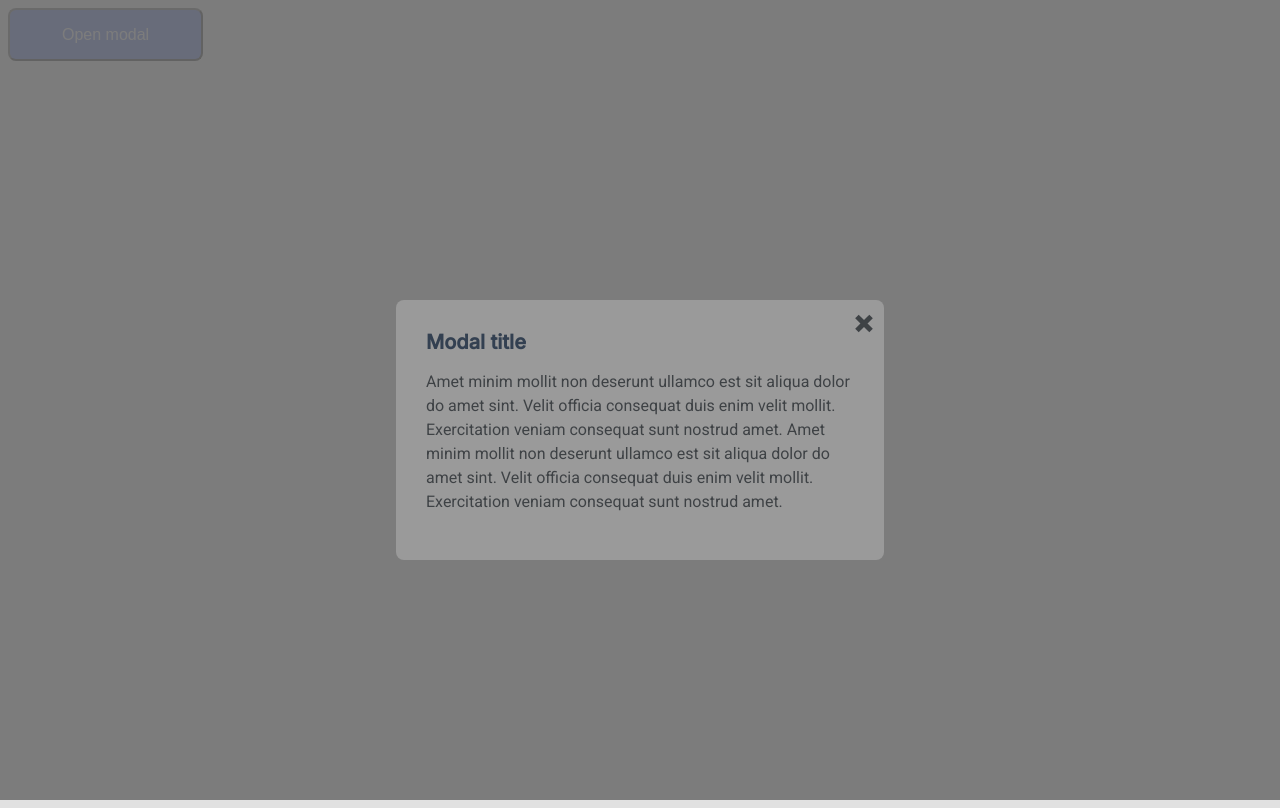
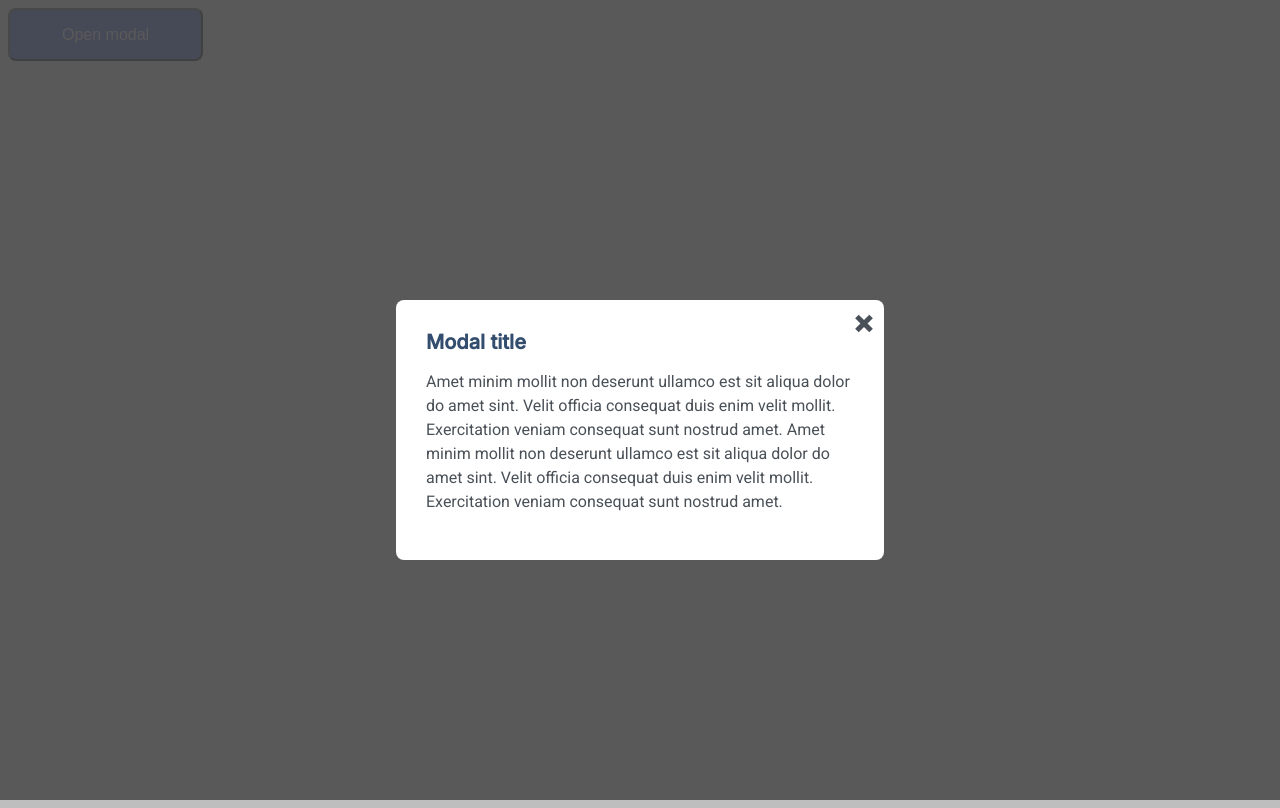
Before and after one commit to js-tasks-ru/htmlcss-20220120_olegkhacv, a website: page 05-lection3/02-modal/index.html in a window 1280 px wide. Both pictures are taken after a click on the button "Open modal". Drawn offline with Linux system fonts and the light colour scheme.

Commit message:
срфсрchange modal window background

```diff
--- a/05-lection3/02-modal/modal.css
+++ b/05-lection3/02-modal/modal.css
@@ -43,8 +43,7 @@
     align-items: center;
     justify-content: center;
     padding: 30px 10px;
-    background: #C4C4C4;
-    opacity: 0.5;
+    background-color: rgba(127,127,127, 0.5);
 }
 
 .modal__content {
```
